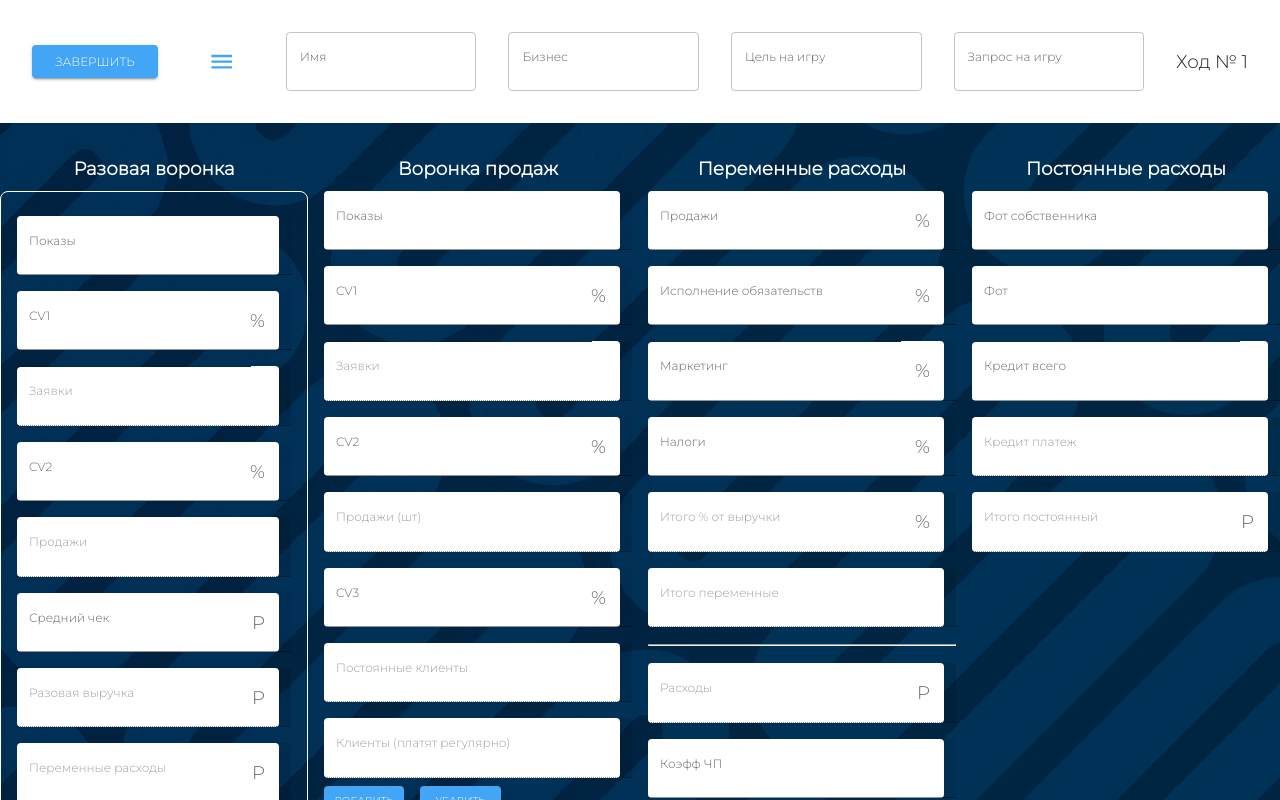
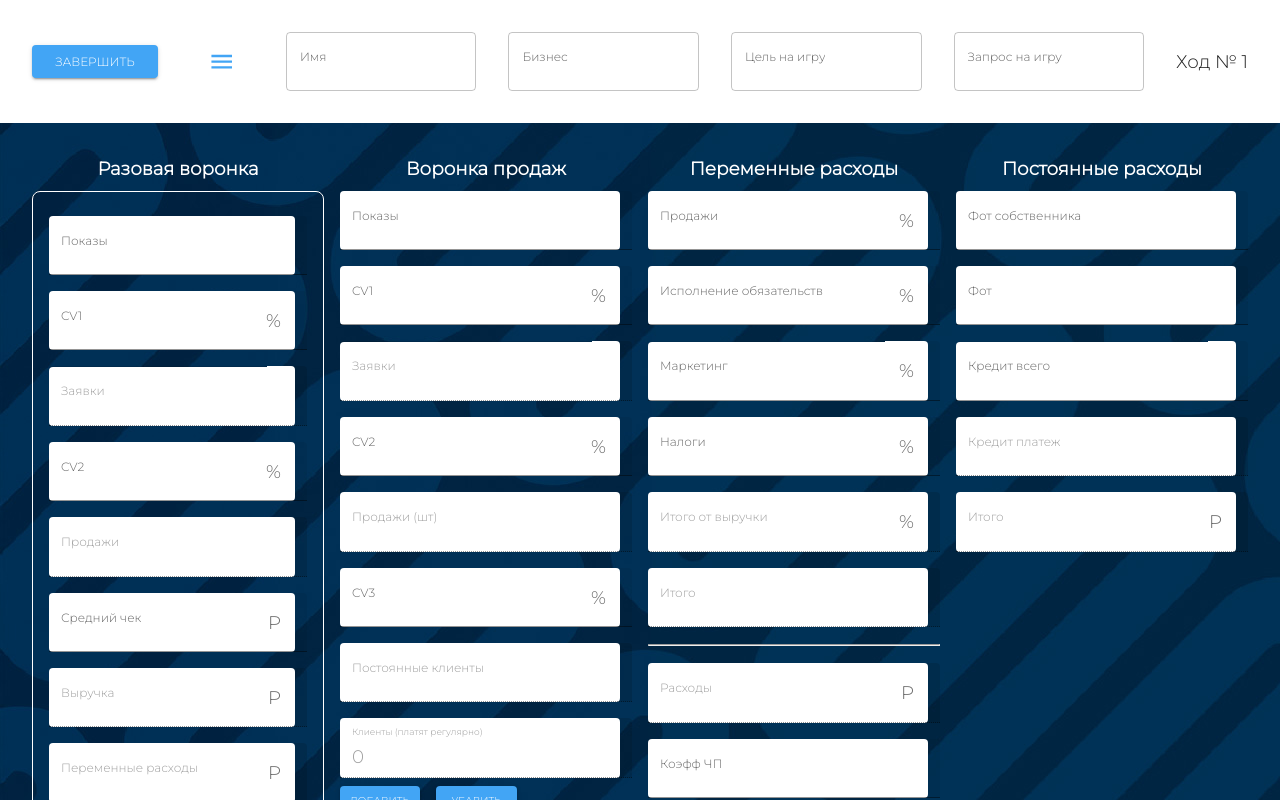
Before and after one commit to SerjioValentes/22game-ts-next, a Next.js app: page / in a window 1280 px wide. Shown: the top 800 px of the page. Built offline with nearby package versions, Linux system fonts and the light colour scheme; what next-redux-wrapper would draw is missing.

Commit message:
logic refactor

```diff
--- a/app/page.tsx
+++ b/app/page.tsx
@@ -1,12 +1,10 @@
 'use client';
 
 import React from 'react';
-// import Header from '@/components/organism/Header';
 import HomePage from '../pages/home';
 
 const Home = () => (
   <main>
-    {/* <Header /> */}
     <HomePage />
   </main>
 );
--- a/components/organism/Header/index.tsx
+++ b/components/organism/Header/index.tsx
@@ -1,6 +1,4 @@
 'use client';
-
-/* eslint-disable */
 
 import RightMenuDrawer from '@/components/molecule/Drawer';
 import { getNormalNumber } from '@/helpers/utils/restyling';
@@ -92,7 +90,6 @@ const Header = () => {
       p: 4,
       gap: 4,
       backgroundColor: 'secondary.main',
-
     }}
     >
       <Button
@@ -110,7 +107,6 @@ const Header = () => {
       <RightMenuDrawer
         savedNotes={savedNotes}
       />
-      {/* <Typography variant="h5">22Game.ru</Typography> */}
 
       <TextField
         InputLabelProps={{
--- a/helpers/utils/inputs.ts
+++ b/helpers/utils/inputs.ts
@@ -37,7 +37,7 @@ const inputList = {
       inputProps: 'P',
     },
     {
-      label: 'Разовая выручка',
+      label: 'Выручка',
       functionConst: 'firstFun_OnceRevenue',
       disabled: true,
       inputProps: 'P',
@@ -147,13 +147,13 @@ const inputList = {
       inputProps: '%',
     },
     {
-      label: 'Итого % от выручки',
+      label: 'Итого от выручки',
       functionConst: 'variableCosts_TotalPercent',
       disabled: true,
       inputProps: '%',
     },
     {
-      label: 'Итого переменные',
+      label: 'Итого',
       functionConst: 'variableCosts_TotalCosts',
       disabled: true,
       inputProps: '',
@@ -185,7 +185,7 @@ const inputList = {
       inputProps: '',
     },
     {
-      label: 'Итого постоянный',
+      label: 'Итого',
       functionConst: 'constantCosts_TotalCosts',
       disabled: true,
       inputProps: 'P',
--- a/pages/home/index.tsx
+++ b/pages/home/index.tsx
@@ -9,13 +9,17 @@ const HomePage = () => (
   <Box sx={{
     backgroundImage: 'url(/assets/bg/background.jpg)',
     width: '100%',
+    height: '100vh',
   }}
   >
-    <Stack spacing={4}>
+    <Stack>
       <Box>
         <Header />
       </Box>
-      <Box>
+      <Box sx={{
+        p: 4,
+      }}
+      >
         <FirstSection />
       </Box>
     </Stack>
--- a/store/user/slice.ts
+++ b/store/user/slice.ts
@@ -30,6 +30,7 @@ const initialState: UserInitialState = {
     sellFunnel_02_CV3: '',
     sellFunnel_02_ConstantClients: '',
     sellFunnel_02_TotalSells: '',
+    sellFunnel_02_RegularPayClients: 0,
     sellFunnel_03_MedBill: '',
     sellFunnel_03_Revenue: '',
     variableCosts_Sells: '',
```
Also changed, not shown: components/organism/HomePage/FirstSection/index.tsx (+10 -1 lines). Lines whose indentation alone changed are shown as unchanged.
